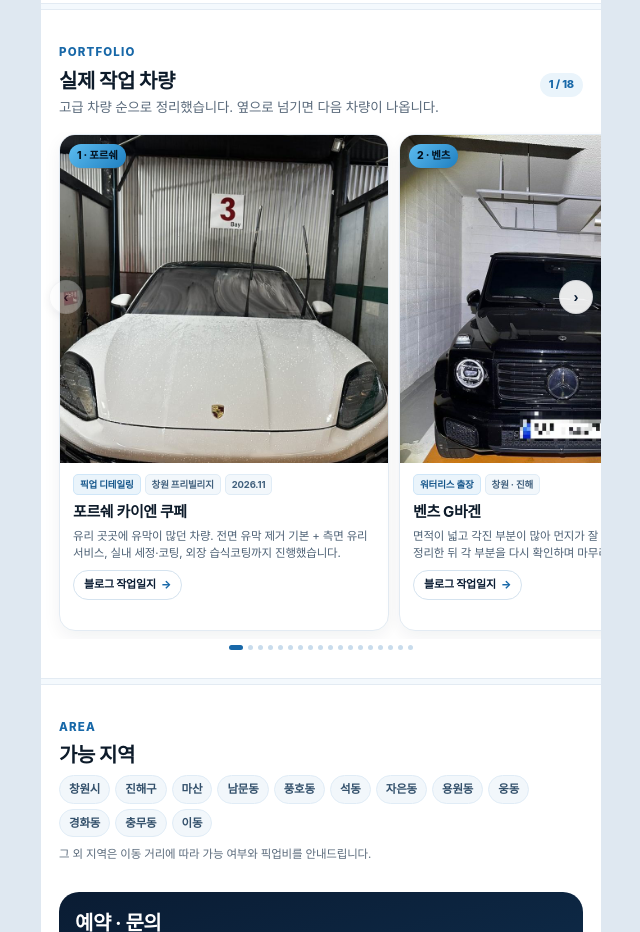
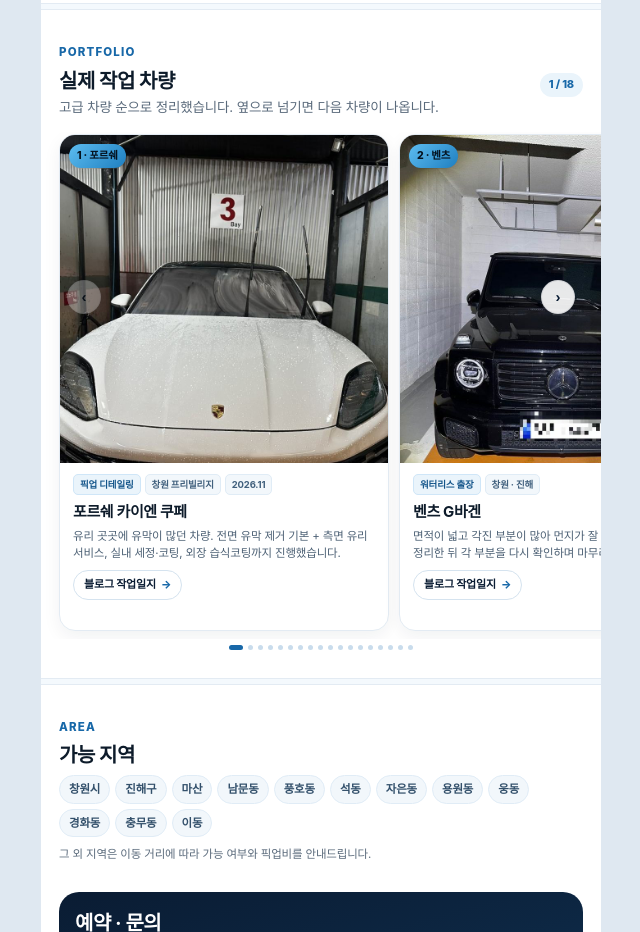
Before and after one commit to SeChaBoo/sechaboo.github.io, a plain HTML site: page guide/index.html in a window 1280 px wide. Shown: the part 3275-4207 px from the top of the page, without its empty margins (319-959 px from the left). Drawn offline with Linux system fonts and the light colour scheme.

Commit message:
guide: inset carousel arrows over slide image

```diff
--- a/guide/index.html
+++ b/guide/index.html
@@ -205,12 +205,12 @@
   .pf-body .link{display:inline-flex; align-items:center; gap:5px; margin-top:8px; font-size:11px; font-weight:800; text-decoration:none;
     color:#0a1c33; border:1px solid #d5e3ef; border-radius:999px; padding:5px 10px}
   .pf-body .link span{color:var(--blue)}
-  .pf-nav{position:absolute; top:0; left:0; right:0; height:calc(85vw - 34px); max-height:330px; pointer-events:none}
+  .pf-nav{position:absolute; top:0; left:0; right:0; height:min(85vw, 330px); pointer-events:none}
   .pf-nav button{pointer-events:auto; position:absolute; top:50%; transform:translateY(-50%); width:34px; height:34px; border-radius:50%;
     border:1px solid rgba(10,28,51,.10); background:rgba(255,255,255,.90); color:#0a1c33; font-size:15px; font-weight:900; cursor:pointer;
     display:flex; align-items:center; justify-content:center; box-shadow:0 3px 10px rgba(10,28,51,.18)}
-  .pf-nav button.prev{left:8px}
-  .pf-nav button.next{right:8px}
+  .pf-nav button.prev{left:26px}
+  .pf-nav button.next{right:26px}
   .pf-nav button[disabled]{opacity:.35}
   .dots{display:flex; flex-wrap:wrap; justify-content:center; gap:5px; margin-top:6px}
   .dots button{width:5px; height:5px; padding:0; border:0; border-radius:50%; background:#c9dcec; cursor:pointer}
```
Also changed, not shown: guide/mobile-preview.html (+1 -1 lines).
